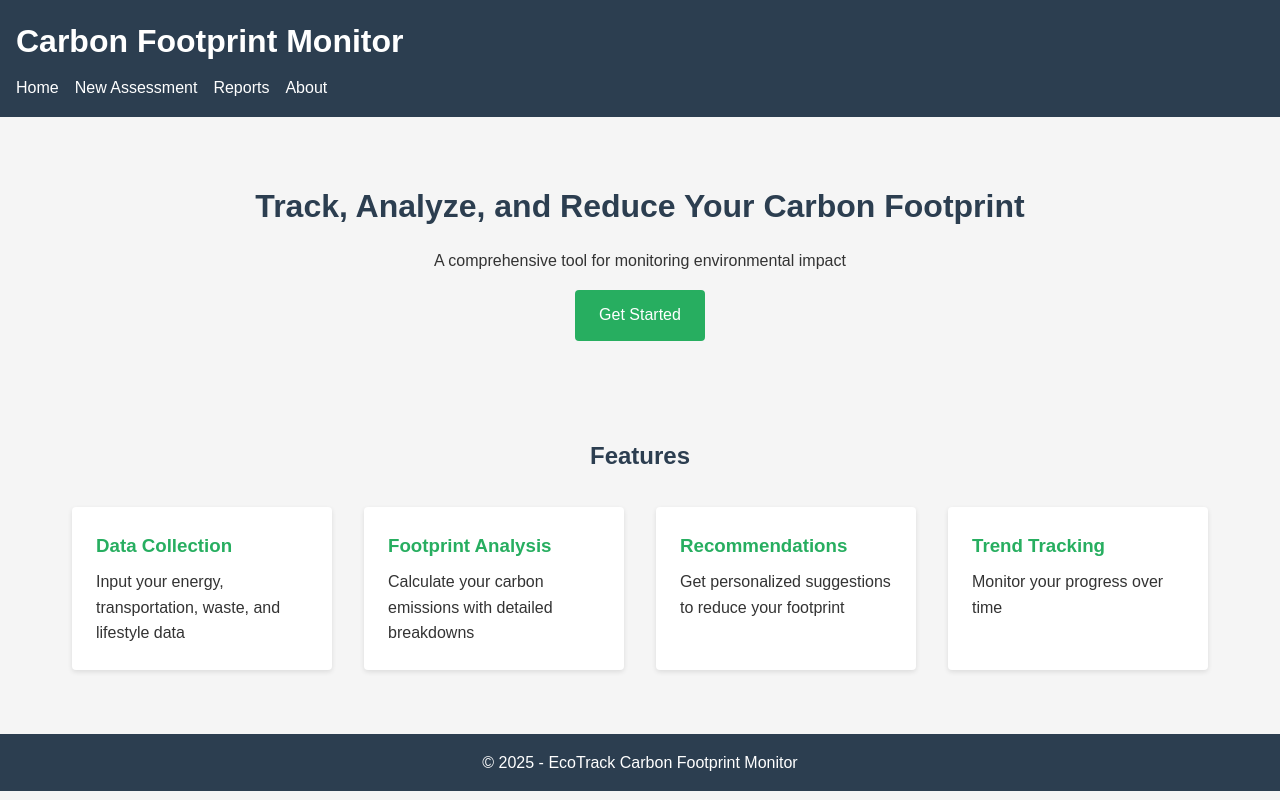
After one commit to aromal-baby/Carbon-footprint-monitor, a Flask app: page / in a window 1280 px wide. The commit adds this page. Run offline with Flask 3, Linux system fonts and the light colour scheme.

Commit message:
set Base.html for good implemented report generation and visualizations updated the related files also Includes emission factors for better calculation of the carbon footprint from our lifestyle related data

```diff
--- a/app/routes.py
+++ b/app/routes.py
@@ -2,19 +2,22 @@ from flask import render_template, request, redirect, url_for, session, flash, j
 
 from app import app
 from app.models.carbon_calculator import CarbonCalculator
-from app.services import data_service
 from app.services.data_service import DataService
+from app.services.report_service import ReportService
 import json
 import os
 import datetime
 
-# Create calculator instance
-calculator = CarbonCalculator()
+
+calculator = CarbonCalculator()     # Calculator instance
+data_service = DataService()        # Data service instance
+report_service = ReportService()    # Report service instance
+
 
 @app.route('/')
 def index():
     """Home page route"""
-    return render_template('index.html', title='Carbon Footprint Monitor')
+    return render_template('home.html', title='Carbon Footprint Monitor')
 
 @app.route('/about')
 def about():
@@ -246,6 +249,8 @@ def results():
     # Calculate carbon footprint
     footprint_data = calculator.calculate_footprint(user_data)
 
+    # Generate charts
+    charts = report_service.generate_charts(footprint_data)
 
     # Save data and results
     data_service.save_report(user_data, footprint_data)
--- a/app/services/data_service.py
+++ b/app/services/data_service.py
@@ -99,7 +99,7 @@ def get_report(self, filename):
         return None
 
 
-def _get_report_name(self, user_data):
+def get_report_name(self, user_data):
     """Get the name to display for a report"""
     if user_data.get('user_type') == 'Organization':
         return user_data.get('org_name', 'Unknown Organization')
--- /dev/null
+++ b/app/static/css/style.css
@@ -0,0 +1,308 @@
+/* Reset and base styles */
+* {
+    margin: 0;
+    padding: 0;
+    box-sizing: border-box;
+}
+
+body {
+    font-family: Arial, sans-serif;
+    line-height: 1.6;
+    color: #333;
+    background-color: #f5f5f5;
+}
+
+header {
+    background-color: #2c3e50;
+    color: white;
+    padding: 1rem;
+}
+
+header h1 {
+    margin-bottom: 0.5rem;
+}
+
+nav ul {
+    display: flex;
+    list-style: none;
+}
+
+nav li {
+    margin-right: 1rem;
+}
+
+nav a {
+    color: white;
+    text-decoration: none;
+}
+
+nav a:hover {
+    text-decoration: underline;
+}
+
+main {
+    max-width: 1200px;
+    margin: 0 auto;
+    padding: 2rem;
+}
+
+footer {
+    text-align: center;
+    padding: 1rem;
+    background-color: #2c3e50;
+    color: white;
+}
+
+/* Hero section */
+.hero {
+    text-align: center;
+    padding: 2rem 0;
+    margin-bottom: 2rem;
+}
+
+.hero h2 {
+    font-size: 2rem;
+    margin-bottom: 1rem;
+    color: #2c3e50;
+}
+
+.button {
+    display: inline-block;
+    padding: 0.8rem 1.5rem;
+    background-color: #27ae60;
+    color: white;
+    text-decoration: none;
+    border-radius: 4px;
+    margin-top: 1rem;
+}
+
+.button:hover {
+    background-color: #2ecc71;
+}
+
+/* Features section */
+.features {
+    padding: 2rem 0;
+}
+
+.features h2 {
+    text-align: center;
+    margin-bottom: 2rem;
+    color: #2c3e50;
+}
+
+.feature-grid {
+    display: grid;
+    grid-template-columns: repeat(auto-fit, minmax(250px, 1fr));
+    grid-gap: 2rem;
+}
+
+.feature {
+    background-color: white;
+    padding: 1.5rem;
+    border-radius: 4px;
+    box-shadow: 0 2px 5px rgba(0,0,0,0.1);
+}
+
+.feature h3 {
+    color: #27ae60;
+    margin-bottom: 0.5rem;
+}
+
+/* Form styles */
+.form-group {
+    margin-bottom: 1.5rem;
+}
+
+.form-group label {
+    display: block;
+    margin-bottom: 0.5rem;
+    font-weight: bold;
+}
+
+.form-group input[type="text"],
+.form-group input[type="number"],
+.form-group input[type="email"],
+.form-group select {
+    width: 100%;
+    padding: 0.5rem;
+    border: 1px solid #ddd;
+    border-radius: 4px;
+}
+
+.radio-group {
+    display: flex;
+    gap: 1rem;
+}
+
+.radio-group label {
+    font-weight: normal;
+}
+
+.form-section {
+    margin-bottom: 2rem;
+    padding: 1.5rem;
+    background-color: white;
+    border-radius: 4px;
+    box-shadow: 0 2px 5px rgba(0,0,0,0.1);
+}
+
+.form-section h3 {
+    margin-top: 0;
+    margin-bottom: 1rem;
+    color: #27ae60;
+}
+
+/* Results page styles */
+.results-container {
+    max-width: 800px;
+    margin: 0 auto;
+}
+
+.results-summary, .results-breakdown, .results-recommendations {
+    margin-bottom: 2rem;
+    padding: 1.5rem;
+    background-color: white;
+    border-radius: 4px;
+    box-shadow: 0 2px 5px rgba(0,0,0,0.1);
+}
+
+.total-footprint, .per-capita-footprint {
+    font-size: 1.2rem;
+    margin-bottom: 1rem;
+}
+
+.sustainability-message {
+    padding: 0.5rem;
+    border-radius: 4px;
+    font-weight: bold;
+}
+
+.sustainability-message.good {
+    background-color: #d4edda;
+    color: #155724;
+}
+
+.sustainability-message.moderate {
+    background-color: #fff3cd;
+    color: #856404;
+}
+
+.sustainability-message.high {
+    background-color: #f8d7da;
+    color: #721c24;
+}
+
+.categories {
+    display: grid;
+    grid-template-columns: repeat(auto-fit, minmax(200px, 1fr));
+    grid-gap: 1.5rem;
+}
+
+.category {
+    padding: 1rem;
+    background-color: #f9f9f9;
+    border-radius: 4px;
+}
+
+.category h4 {
+    margin-top: 0;
+    color: #2c3e50;
+}
+
+.category-total, .category-percentage {
+    font-weight: bold;
+}
+
+.breakdown-details {
+    margin-top: 1rem;
+}
+
+.breakdown-item {
+    display: flex;
+    justify-content: space-between;
+    padding: 0.3rem 0;
+    border-bottom: 1px solid #eee;
+}
+
+.recommendations-list li {
+    margin-bottom: 0.5rem;
+}
+
+/* Reports list styles */
+.reports-list {
+    margin-top: 1.5rem;
+}
+
+.reports-list table {
+    width: 100%;
+    border-collapse: collapse;
+}
+
+.reports-list th, .reports-list td {
+    padding: 0.75rem;
+    text-align: left;
+    border-bottom: 1px solid #ddd;
+}
+
+.reports-list th {
+    background-color: #f5f5f5;
+    font-weight: bold;
+}
+
+.reports-list tr:hover {
+    background-color: #f9f9f9;
+}
+
+/* Charts styles */
+.results-charts {
+    margin-top: 2rem;
+    padding: 1.5rem;
+    background-color: white;
+    border-radius: 4px;
+    box-shadow: 0 2px 5px rgba(0,0,0,0.1);
+}
+
+.chart {
+    margin-bottom: 2rem;
+}
+
+.chart h4 {
+    margin-bottom: 1rem;
+    color: #2c3e50;
+}
+
+.chart img {
+    max-width: 100%;
+    height: auto;
+    display: block;
+    margin: 0 auto;
+}
+
+/* Action links */
+.action-links {
+    margin-top: 2rem;
+    display: flex;
+    gap: 1rem;
+}
+
+.button.primary {
+    background-color: #3498db;
+}
+
+.button.primary:hover {
+    background-color: #2980b9;
+}
+
+/* Report header */
+.report-header {
+    margin-bottom: 2rem;
+    padding: 1.5rem;
+    background-color: white;
+    border-radius: 4px;
+    box-shadow: 0 2px 5px rgba(0,0,0,0.1);
+}
+
+.report-metadata p {
+    margin-bottom: 0.5rem;
+}
--- a/app/templates/base.html
+++ b/app/templates/base.html
@@ -12,10 +12,9 @@
         <nav>
             <ul>
                 <li><a href="{{ url_for('index') }}">Home</a></li>
+                <li><a href="{{ url_for('data_entry') }}">New Assessment</a></li>
+                <li><a href="{{ url_for('reports_list') }}">Reports</a></li>
                 <li><a href="{{ url_for('about') }}">About</a></li>
-                <li><a href="{{ url_for('contact') }}">Contact</a></li>
-                <li><a href="{{ url_for('logout') }}">Logout</a></li>
-                <li><a href="{{ url_for('admin') }}">Admin</a></li>
             </ul>
         </nav>
     </header>
--- /dev/null
+++ b/app/templates/home.html
@@ -0,0 +1,31 @@
+{% extends "base.html" %}
+
+{% block content %}
+    <section class="hero">
+        <h2>Track, Analyze, and Reduce Your Carbon Footprint</h2>
+        <p>A comprehensive tool for monitoring environmental impact</p>
+        <a href="#" class="button">Get Started</a>
+    </section>
+
+    <section class="features">
+        <h2>Features</h2>
+        <div class="feature-grid">
+            <div class="feature">
+                <h3>Data Collection</h3>
+                <p>Input your energy, transportation, waste, and lifestyle data</p>
+            </div>
+            <div class="feature">
+                <h3>Footprint Analysis</h3>
+                <p>Calculate your carbon emissions with detailed breakdowns</p>
+            </div>
+            <div class="feature">
+                <h3>Recommendations</h3>
+                <p>Get personalized suggestions to reduce your footprint</p>
+            </div>
+            <div class="feature">
+                <h3>Trend Tracking</h3>
+                <p>Monitor your progress over time</p>
+            </div>
+        </div>
+    </section>
+{% endblock %}
```
Also changed, not shown: app/models/emission_factors.py (added, +104 -0 lines), app/services/report_service.py (added, +121 -0 lines), app/templates/about.html (added, +25 -0 lines), app/templates/results.html (+18 -0 lines), app/templates/view_report.html (+18 -0 lines).
